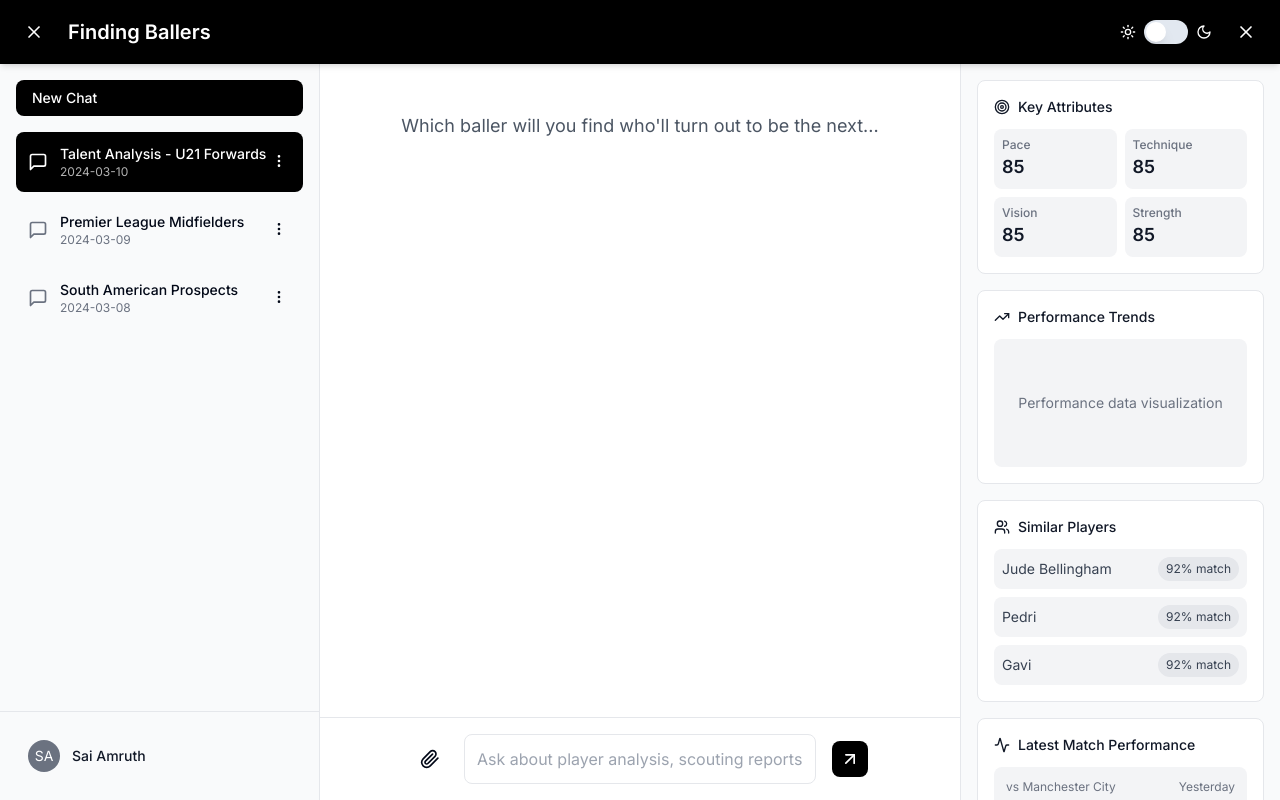
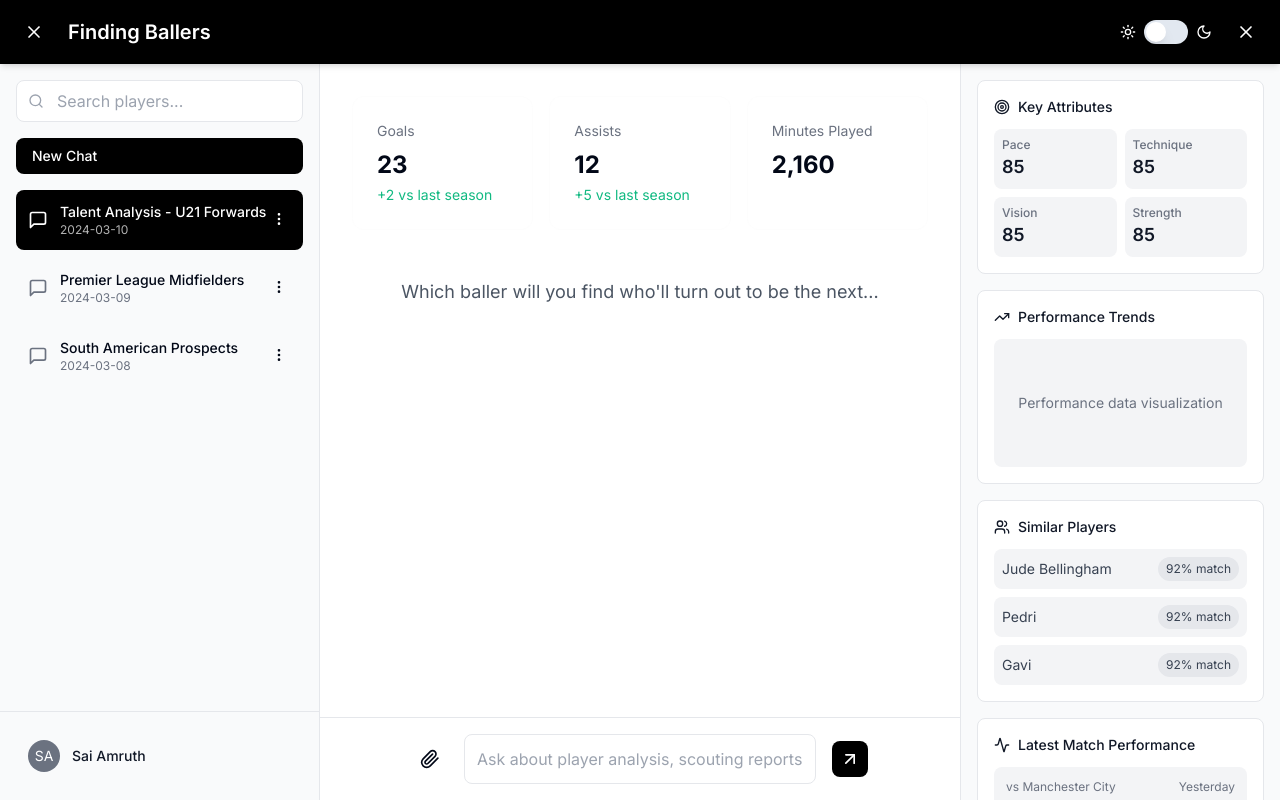
Before and after one commit to amruv/ScoutSmart-Dev, a React (Vite) app: page / in a window 1280 px wide. Built offline with nearby package versions, Linux system fonts and the light colour scheme.

Commit message:
Render specific numbers
This commit renders the numbers 1, 3, and 7.  No further details are provided.

```diff
--- /dev/null
+++ b/src/components/LoadingSpinner.tsx
@@ -0,0 +1,17 @@
+
+import { cn } from "@/lib/utils";
+
+export const LoadingSpinner = ({ className }: { className?: string }) => {
+  return (
+    <div className={cn("flex items-center justify-center", className)}>
+      <div
+        className="h-8 w-8 rounded-full"
+        style={{
+          backgroundImage: "linear-gradient(102.3deg, rgba(147,39,143,1) 5.9%, rgba(234,172,232,1) 64%, rgba(246,219,245,1) 89%)",
+          backgroundSize: "200% 200%",
+          animation: "gradient-shift 3s ease infinite, spin 1s linear infinite"
+        }}
+      />
+    </div>
+  );
+};
--- /dev/null
+++ b/src/components/SearchBar.tsx
@@ -0,0 +1,70 @@
+
+import { useState } from "react";
+import { cn } from "@/lib/utils";
+import { Search } from "lucide-react";
+
+interface SearchSuggestion {
+  id: string;
+  name: string;
+  team: string;
+}
+
+const mockSuggestions: SearchSuggestion[] = [
+  { id: "1", name: "Erling Haaland", team: "Manchester City" },
+  { id: "2", name: "Kylian Mbappé", team: "Paris Saint-Germain" },
+  { id: "3", name: "Jude Bellingham", team: "Real Madrid" },
+];
+
+export const SearchBar = () => {
+  const [query, setQuery] = useState("");
+  const [suggestions, setSuggestions] = useState<SearchSuggestion[]>([]);
+  const [isFocused, setIsFocused] = useState(false);
+
+  const handleSearch = (value: string) => {
+    setQuery(value);
+    if (value.length > 0) {
+      const filtered = mockSuggestions.filter(s =>
+        s.name.toLowerCase().includes(value.toLowerCase()) ||
+        s.team.toLowerCase().includes(value.toLowerCase())
+      );
+      setSuggestions(filtered);
+    } else {
+      setSuggestions([]);
+    }
+  };
+
+  return (
+    <div className="relative w-full max-w-xl mx-auto">
+      <div className="relative">
+        <Search className="absolute left-3 top-1/2 -translate-y-1/2 h-4 w-4 text-gray-400" />
+        <input
+          type="text"
+          value={query}
+          onChange={(e) => handleSearch(e.target.value)}
+          onFocus={() => setIsFocused(true)}
+          onBlur={() => setTimeout(() => setIsFocused(false), 200)}
+          placeholder="Search players..."
+          className="w-full pl-10 pr-4 py-2 rounded-lg border border-gray-200 focus:outline-none focus:border-purple-400 transition-colors"
+        />
+      </div>
+
+      {isFocused && suggestions.length > 0 && (
+        <div className="absolute w-full mt-1 bg-white rounded-lg shadow-lg border border-gray-200 max-h-60 overflow-auto z-50">
+          {suggestions.map((suggestion) => (
+            <button
+              key={suggestion.id}
+              className="w-full px-4 py-2 text-left hover:bg-gray-50 transition-colors flex flex-col"
+              onClick={() => {
+                setQuery(suggestion.name);
+                setSuggestions([]);
+              }}
+            >
+              <span className="font-medium">{suggestion.name}</span>
+              <span className="text-sm text-gray-500">{suggestion.team}</span>
+            </button>
+          ))}
+        </div>
+      )}
+    </div>
+  );
+};
--- /dev/null
+++ b/src/components/StatsGrid.tsx
@@ -0,0 +1,41 @@
+
+import { cn } from "@/lib/utils";
+
+interface StatCardProps {
+  title: string;
+  value: string | number;
+  change?: string;
+}
+
+const StatCard = ({ title, value, change }: StatCardProps) => (
+  <div className="bg-white/5 backdrop-blur-lg rounded-xl p-6 border border-gray-200/10">
+    <p className="text-sm text-gray-500">{title}</p>
+    <p className="text-2xl font-bold mt-2">{value}</p>
+    {change && (
+      <p className="text-sm text-emerald-500 mt-1">
+        {change}
+      </p>
+    )}
+  </div>
+);
+
+export const StatsGrid = () => {
+  return (
+    <div className="grid grid-cols-1 md:grid-cols-3 gap-4 p-4">
+      <StatCard
+        title="Goals"
+        value="23"
+        change="+2 vs last season"
+      />
+      <StatCard
+        title="Assists"
+        value="12"
+        change="+5 vs last season"
+      />
+      <StatCard
+        title="Minutes Played"
+        value="2,160"
+      />
+    </div>
+  );
+};
--- a/src/index.css
+++ b/src/index.css
@@ -63,3 +63,12 @@
     background-position: 0% 50%;
   }
 }
+
+@keyframes spin {
+  from {
+    transform: rotate(0deg);
+  }
+  to {
+    transform: rotate(360deg);
+  }
+}
--- a/src/pages/Index.tsx
+++ b/src/pages/Index.tsx
@@ -1,4 +1,3 @@
-
 import { useState } from "react";
 import { cn } from "@/lib/utils";
 import { Header } from "@/components/Header";
@@ -8,6 +7,9 @@ import { MessageList } from "@/components/MessageList";
 import { RightSidebar } from "@/components/RightSidebar";
 import { ChatDialogs } from "@/components/ChatDialogs";
 import { ProfileBanner } from "@/components/ProfileBanner";
+import { LoadingSpinner } from "@/components/LoadingSpinner";
+import { StatsGrid } from "@/components/StatsGrid";
+import { SearchBar } from "@/components/SearchBar";
 import type { Conversation, Message } from "@/types/chat";
 
 const Index = () => {
@@ -136,12 +138,15 @@ const Index = () => {
         )}
       >
         <div className="p-4 h-full relative">
+          <SearchBar />
+          <div className="mt-4">
             <button
               onClick={handleNewChat}
               className="w-full px-4 py-2 text-left text-sm font-medium text-white bg-black rounded-lg hover:bg-gray-800 transition-colors"
             >
               New Chat
             </button>
+          </div>
           <ChatList
             conversations={conversations}
             activeConversationId={activeConversationId}
@@ -166,6 +171,7 @@ const Index = () => {
       )}>
         <div className="h-full flex flex-col">
           <div className="flex-1 p-4 overflow-y-auto">
+            <StatsGrid />
             <MessageList messages={messages} isDarkMode={isDarkMode} />
           </div>
           <div className={cn(
@@ -200,6 +206,8 @@ const Index = () => {
         onConfirmRename={confirmRename}
         onConfirmDelete={confirmDelete}
       />
+
+      {false && <LoadingSpinner className="fixed inset-0 bg-black/20 backdrop-blur-sm" />}
     </div>
   );
 };
```
Lines whose indentation alone changed are shown as unchanged.
